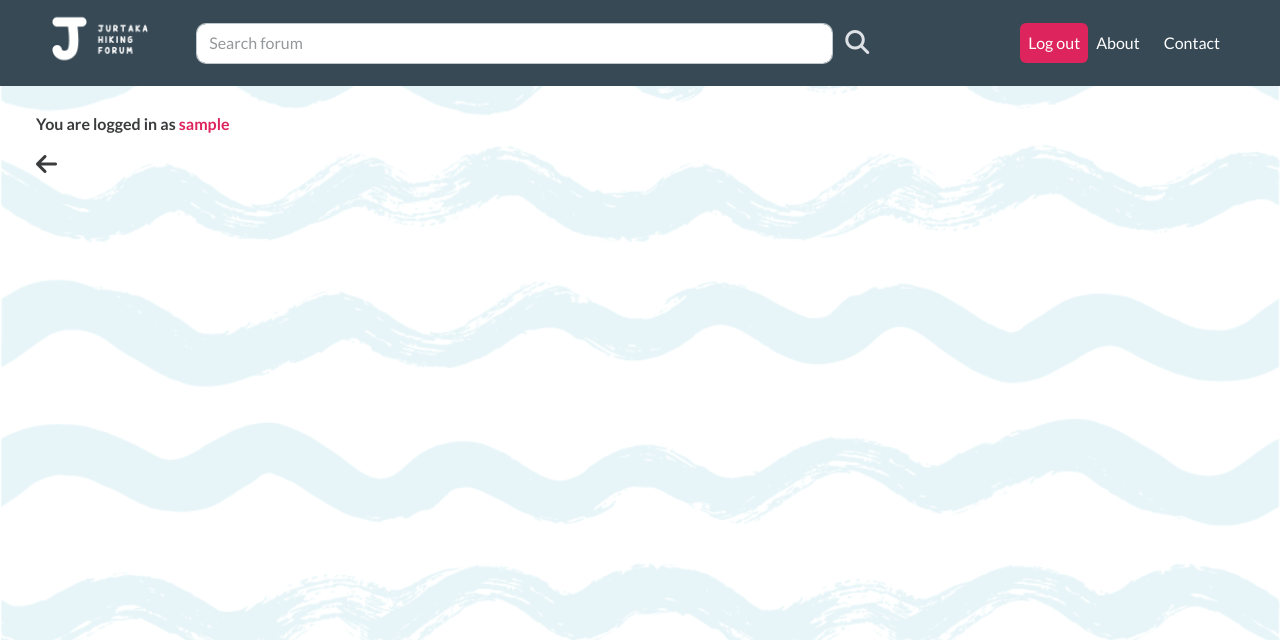
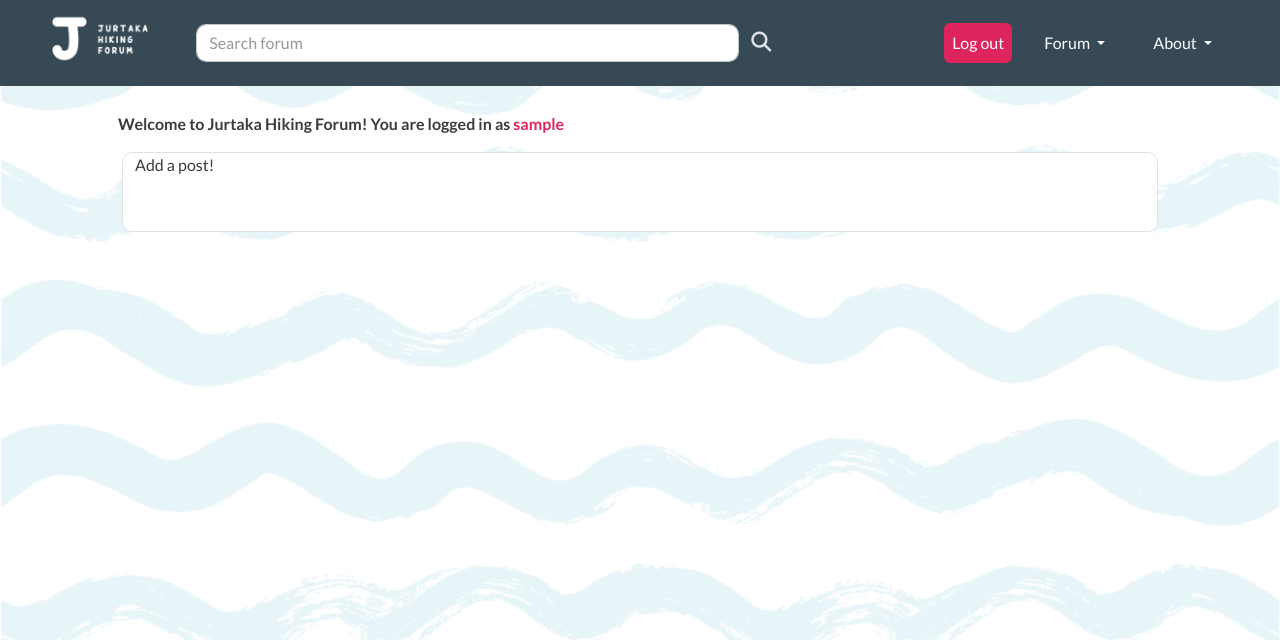
Before and after one commit to lienebriede/My-project-django, a Django app: page /top/ in a window 1280 px wide. Shown: the top 640 px of the page. Run offline with Django 4.2, Linux system fonts and the light colour scheme; the visitor is signed in with stand-in values (Sample User, id 1); data that the repository does not hold is empty; parts of the project's set-up code (start-up, migrations or seed data) failed here and were passed over; some libraries are stand-ins or nearby versions.

Commit message:
Modify navbar

```diff
--- a/forum/models.py
+++ b/forum/models.py
@@ -51,6 +51,9 @@
     created_on = models.DateTimeField(auto_now_add=True)
 
 class Like(models.Model):
+    """
+    Model for likes
+    """
     post = models.ForeignKey(Post, on_delete=models.CASCADE, related_name="likes")
     user = models.ForeignKey(User, on_delete=models.CASCADE)
 
--- a/forum/templates/forum/top_posts.html
+++ b/forum/templates/forum/top_posts.html
@@ -3,10 +3,15 @@
 {% block content %}
 
 <div class="container-fluid">
-    <!-- Go back arrow -->
-    <a href="{% url 'home' %}" aria-label="go back home" class="ps-4">
-        <i class="fa-solid fa-arrow-left"></i>
+    <div class="container-fluid">
+        <!-- Create a post section -->
+        {% if user.is_authenticated %}
+        <div class="row add-post-container border mx-3 mb-5">
+            <a href=" {% url 'post_create' %}" class="text-decoration-none">
+                <p>Add a post!</p>
             </a>
+        </div>
+        {% endif %}
 
         <!-- Post display by popularity -->
         {% for post in posts %}
@@ -86,10 +91,12 @@
 
         <div class="row ms-4 pt-3">
             {% if user.is_authenticated %}
-        <p><strong>You are logged in as <span class="pink-text">{{ user }}</span></strong></p>
+            <p><strong>Welcome to Jurtaka Hiking Forum! You are logged in as
+                    <span class="pink-text">{{ user }}</span></strong></p>
             {% else %}
-        <p><strong>You are not logged in. Please <a class="link signup-link" href="{% url 'account_login' %}">log in
-                </a>to post and comment!</strong></p>
+            <p><strong>Welcome to Jurtaka Hiking Forum! You are not logged in. Please
+                    <a class="link signup-link" href="{% url 'account_login' %}">log in</a>
+                    to post and comment!</strong></p>
             {% endif %}
         </div>
 
--- a/static/css/style.css
+++ b/static/css/style.css
@@ -146,3 +146,20 @@
 input.search-bar::placeholder {
     color: #94989a !important;
 }
+
+.navbar .dropdown-menu {
+    background-color: #374955;
+}
+
+.nav-title {
+    color: rgb(167, 157, 157);
+    text-transform: uppercase;
+}
+
+.navbar i {
+    font-size: 20px;
+}
+
+.dropdown-item:hover {
+    background-color: #de245c;
+}
--- a/templates/base.html
+++ b/templates/base.html
@@ -33,7 +33,7 @@
 
 
             <!-- Search bar -->
-            <form method="GET" action="{% url 'search_results' %}" class="d-flex col-4 mx-3 col-sm-7 ms-lg-5">
+            <form method="GET" action="{% url 'search_results' %}" class="d-flex col-6 mx-3 ms-lg-5">
                 <div class="input-group">
                     <input type="search" class="form-control search-bar" placeholder="Search forum" aria-label="Search"
                         name="q">
@@ -56,21 +56,63 @@
                 <ul class="navbar-nav justify-content-lg-end flex-grow-1 text-center">
                     <!-- Login/logout button -->
                     {% if user.is_authenticated %}
-                    <li class="nav-item">
-                        <a class="btn btn-primary col-6 col-sm-4 col-lg-12 mx-auto nav-link {% if request.path == logout_url %}active{% endif %}"
+                    <li class="nav-item pt-3 pt-lg-0">
+                        <a class="btn btn-primary col-6 col-sm-4 col-lg-12 mx-auto mx-lg-6 nav-link {% if request.path == logout_url %}active{% endif %}"
                             aria-current="page" href="{% url 'account_logout' %}">Log out</a>
                     </li>
                     {% else %}
                     <li class="nav-item">
-                        <a class="btn btn-primary col-6 col-sm-4 col-lg-12 mx-auto nav-link {% if request.path == login_url %}active{% endif %}"
+                        <a class="btn btn-primary col-6 col-sm-4 col-lg-12 mx-auto mx-lg-6 nav-link {% if request.path == login_url %}active{% endif %}"
                             aria-current="page" href="{% url 'account_login' %}">Log in</a>
                     </li>
                     {% endif %}
-                    <li class="nav-item me-lg-2">
-                        <a class="nav-link" href="#">About</a>
+                    <!-- Nav items for small devices -->
+                    <li class="nav-title d-lg-none mt-4">
+                        <hr>
+                        Forum
                     </li>
-                    <li class="nav-item">
-                        <a class="nav-link" href="#">Contact</a>
+                    <li class="nav-item d-lg-none mt-4">
+                        <a class="nav-link" href="{% url 'top_posts' %}"><i class="fa-solid fa-star"></i> Top</a>
+                    </li>
+                    <li class="nav-item d-lg-none mt-2">
+                        <a class="nav-link" href="{% url 'home' %}"><i class="fa-solid fa-clock"></i> Latest</a>
+                    </li>
+
+                    <li class="nav-title d-lg-none mt-2">
+                        <hr>
+                        About
+                    </li>
+                    <li class="nav-item d-lg-none mt-4">
+                        <a class="nav-link" href="#"><i class="fa-solid fa-person-hiking"></i> Jurtaka</a>
+                    </li>
+                    <li class="nav-item d-lg-none mt-2 mb-2">
+                        <a class="nav-link" href="#"><i class="fa-solid fa-pen"></i> Contact</a>
+                    </li>
+                    <!-- Dropdown nav items for large devices -->
+                    <li class="nav-item dropdown me-lg-2 mx-lg-4 d-none d-lg-block">
+                        <a class="nav-link dropdown-toggle" href="#" id="forumDropdown" role="button"
+                            data-bs-toggle="dropdown" aria-expanded="false">
+                            Forum
+                        </a>
+                        <ul class="dropdown-menu" aria-labelledby="forumDropdown">
+                            <li><a class="dropdown-item mt-2 text-center" href="{% url 'top_posts' %}"><i
+                                        class="fa-solid fa-star"></i>
+                                    Top</a></li>
+                            <li><a class="dropdown-item mt-2 text-center" href="{% url 'home' %}"><i
+                                        class="fa-solid fa-clock"></i> Latest</a></li>
+                        </ul>
+                    </li>
+                    <li class="nav-item dropdown me-lg-2 mx-lg-4 d-none d-lg-block">
+                        <a class="nav-link dropdown-toggle" href="#" id="aboutDropdown" role="button"
+                            data-bs-toggle="dropdown" aria-expanded="false">
+                            About
+                        </a>
+                        <ul class="dropdown-menu" aria-labelledby="aboutDropdown">
+                            <li><a class="dropdown-item mt-2 text-center" href="#"><i
+                                        class="fa-solid fa-person-hiking"></i> Jurtaka</a></li>
+                            <li><a class="dropdown-item mt-2 text-center" href="#"><i class="fa-solid fa-pen"></i>
+                                    Contact</a></li>
+                        </ul>
                     </li>
                 </ul>
             </div>
@@ -93,7 +135,7 @@
     </div>
     {% endif %}
 
-    <main class="flex-grow-1 d-flex flex-column">
+    <main class="flex-grow-1 d-flex flex-column container-lg">
         <div class="mt-3">
 
             {% block login_message %}
```
Also changed, not shown: forum/templates/forum/index.html (+1 -14 lines). Lines whose indentation alone changed are shown as unchanged.
